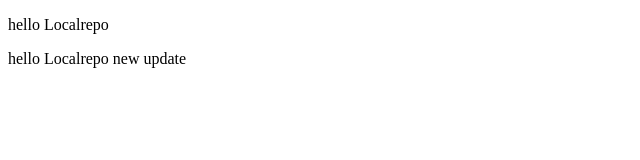
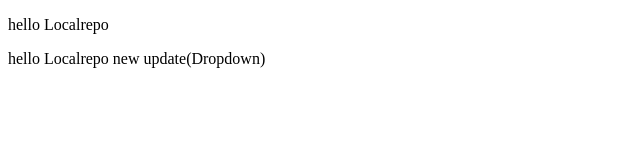
Before and after one commit to Amarjeet-Coder/LocalRepo, a plain HTML site: page index.html in a window 1280 px wide. Shown: the full height of the page, 0-640 px from the left. Drawn offline with Linux system fonts and the light colour scheme.

Commit message:
Dropdown add

```diff
--- a/index.html
+++ b/index.html
@@ -1,4 +1,4 @@
 <!DOCTYPE html>
  <p>hello Localrepo</p>
- <p>hello Localrepo new update</p>
+ <p>hello Localrepo new update(Dropdown)</p>
 </html>
```
